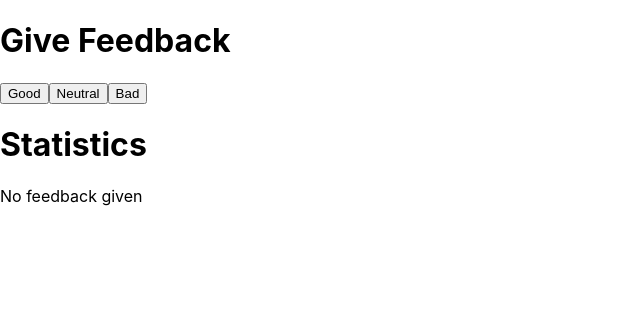
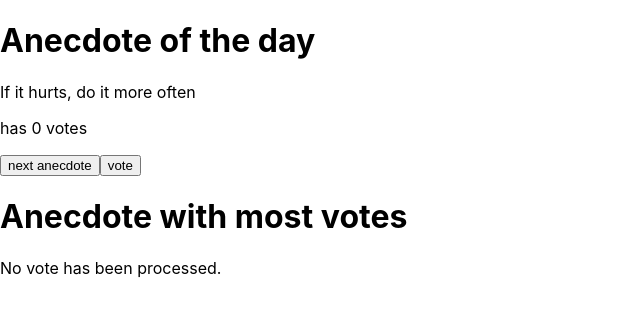
Before and after one commit to ganmany5288/FSOSubRepo, a React (Create React App) app in the folder part1/my-app/: page / in a window 1280 px wide. Shown: the top 316 px of the page, without its empty margins (0-640 px from the left). Built offline with nearby package versions, Linux system fonts and the light colour scheme.

Commit message:
anecdote part1 change

```diff
--- a/part1/my-app/src/App.js
+++ b/part1/my-app/src/App.js
@@ -1,99 +1,87 @@
 import React, { useState } from 'react';
 import ReactDOM from 'react-dom';
-import './App.css'
+// import './App.css'
 
-const Statistics = (props) => {
-  if (props.allClicks.length == 0){
-    return(
+
+const MostVotes = (props) =>{
+  // console.log(props.t1)
+  // console.log(props.t2)
+  if (props.check == false){
+    return (
       <div>
-        <h1>{props.text}</h1>
-        <p>No feedback given</p>
+        <h1>Anecdote with most votes</h1>
+        <p>No vote has been processed.</p>
       </div>
     )
   }
-
-  return(
+  return (
     <div>
-      <h1>{props.text}</h1>
-      <table>
-        <tbody>
-        <Statisticsline text = {'good'} value={props.good} />
-        <Statisticsline text = {'neutral'} value={props.neutral} />
-        <Statisticsline text = {'bad'} value={props.bad} />
-        <Statisticsline text = {'positive'} value={props.positive} />
-        </tbody>
-      </table>
+      <h1>Anecdote with most votes</h1>
+      <p>{props.quote}</p>
+      <p>has {props.vote} votes</p>
     </div>
-    )
-
-}
-
-const Statisticsline = (props) => {
-  return(
-      <tr>
-        <th>{props.text}: </th>
-        <th>{props.value}</th>
-      </tr>
-    // <div>{props.text}: {props.value}</div>
-  )
-}
-
-const Button = ({handleClick, text}) => {
-  return(
-    <button onClick={handleClick}>{text}</button>
   )
 }
 
 
 const App = () => {
-  // save clicks of each button to its own state
-  const [good, setGood] = useState(0)
-  const [neutral, setNeutral] = useState(0)
-  const [bad, setBad] = useState(0)
-  const [allClicks, setAll] = useState([])
 
-  const handleGood = (props) => {
-    setAll(allClicks.concat('G'))
-    console.log("Good")
-    setGood(good + 1)
+  const anecdotes = [
+    'If it hurts, do it more often',
+    'Adding manpower to a late software project makes it later!',
+    'The first 90 percent of the code accounts for the first 10 percent of the development time...The remaining 10 percent of the code accounts for the other 90 percent of the development time.',
+    'Any fool can write code that a computer can understand. Good programmers write code that humans can understand.',
+    'Premature optimization is the root of all evil.',
+    'Debugging is twice as hard as writing the code in the first place. Therefore, if you write the code as cleverly as possible, you are, by definition, not smart enough to debug it.',
+    'Programming without an extremely heavy use of console.log is same as if a doctor would refuse to use x-rays or blood tests when diagnosing patients'
+  ]
+
+
+  //Difference between using useState or directly setting up points array?
+  // const [points, setPoints] = useState([])
+
+  const n = anecdotes.length
+  // points = Array(n).fill(0)
+  // console.log(points)
+  const index = Math.round((Math.random()*anecdotes.length-1)+0)
+  const [points, setPoints] = useState(Array(n).fill(0))
+  const [selected, setSelected] = useState(0)
+  const [voteCheck, setVoteCheck] = useState(false)
+  const [popular, setPopular] = useState(0)
+  // const popular = 0
+
+
+  const handleSelect = (props) => {
+    // Setting selected variable to be the value returned by the randomized index (concrete value, not random)
+    console.log("I am here")
+    setSelected(index)
   }
 
-  const handleNeutral= (props) => {
-    setAll(allClicks.concat('N'))
-    setNeutral(neutral + 1)
+  const handleVote = (props) => {
+    // points[index] += 1
+    const copy = [...points]
+    // console.log(copy)
+    copy[selected] += 1
+    setPoints(copy)
+    // Interesting behaviour happening here, it seems like setPoints isn't updating points in real time, causing popular to lag behind by 1
+    // console.log(copy)
+    // console.log(points)
+    // console.log(Math.max(...points))
+    setVoteCheck(true)
+    setPopular(Math.max(...copy))
   }
 
-  const handleBad = (props) => {
-    setAll(allClicks.concat('B'))
-    setBad(bad + 1)
-  }
-  // const [average, setAverage] = useState(0)
-  // handleGoodClick
-  // handleNeutralClilck
-  // handleBadClick
-  const positive = (good/(good+neutral+bad))*100 + "%"
+  return (
+      <div>
+          <h1>Anecdote of the day</h1>
+          <p>{anecdotes[selected]}</p>
+          <p>has {points[selected]} votes</p>
+          {/* Why does the buttons below not go ontop of each other instead it goes side by side */}
+          <button onClick={handleSelect}>next anecdote</button>
+          <button onClick={handleVote}>vote</button>
 
-  return (
-    <div>
-      <h1>Give Feedback</h1>
-      <Button handleClick={handleGood} text='Good' />
-      <Button handleClick={handleNeutral} text='Neutral' />
-      <Button handleClick={handleBad} text='Bad' />
-      {/* <button onClick={handleGood}>Good</button>
-      <button onClick={handleNeutral}>Neutral</button>
-      <button onClick={handleBad}>Bad</button> */}
-
-      <Statistics text='Statistics' good={good} neutral={neutral} bad={bad} positive={positive} allClicks={allClicks}/>
-
-
-      {/* <h1>Statistics</h1>
-      <p>good: {good}</p>
-      <p>neutral: {neutral}</p>
-      <p>bad: {bad}</p>
-      <p>all: {good + neutral + bad}</p>
-      {/* <p>average: {}</p> */}
-      {/* <p>positive: {positive}</p> */}
-    </div>
+          <MostVotes vote={popular} check = {voteCheck} quote={anecdotes[points.indexOf(popular)]} points={popular} t1={points} t2={popular}/>
+      </div>
   )
 }
 export default App;
```
Also changed, not shown: part1/my-app/src/App2.js (added, +15 -0 lines).
